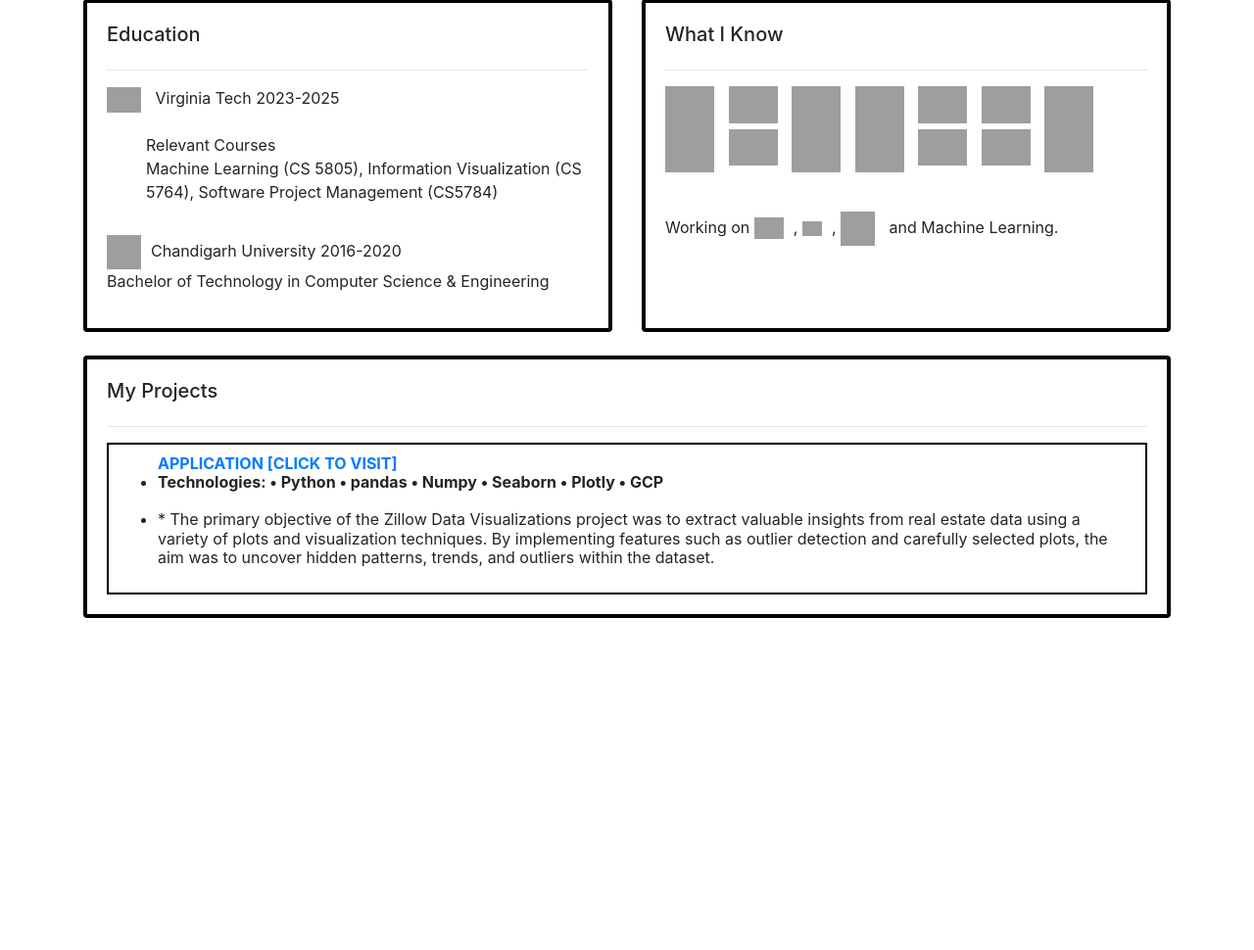
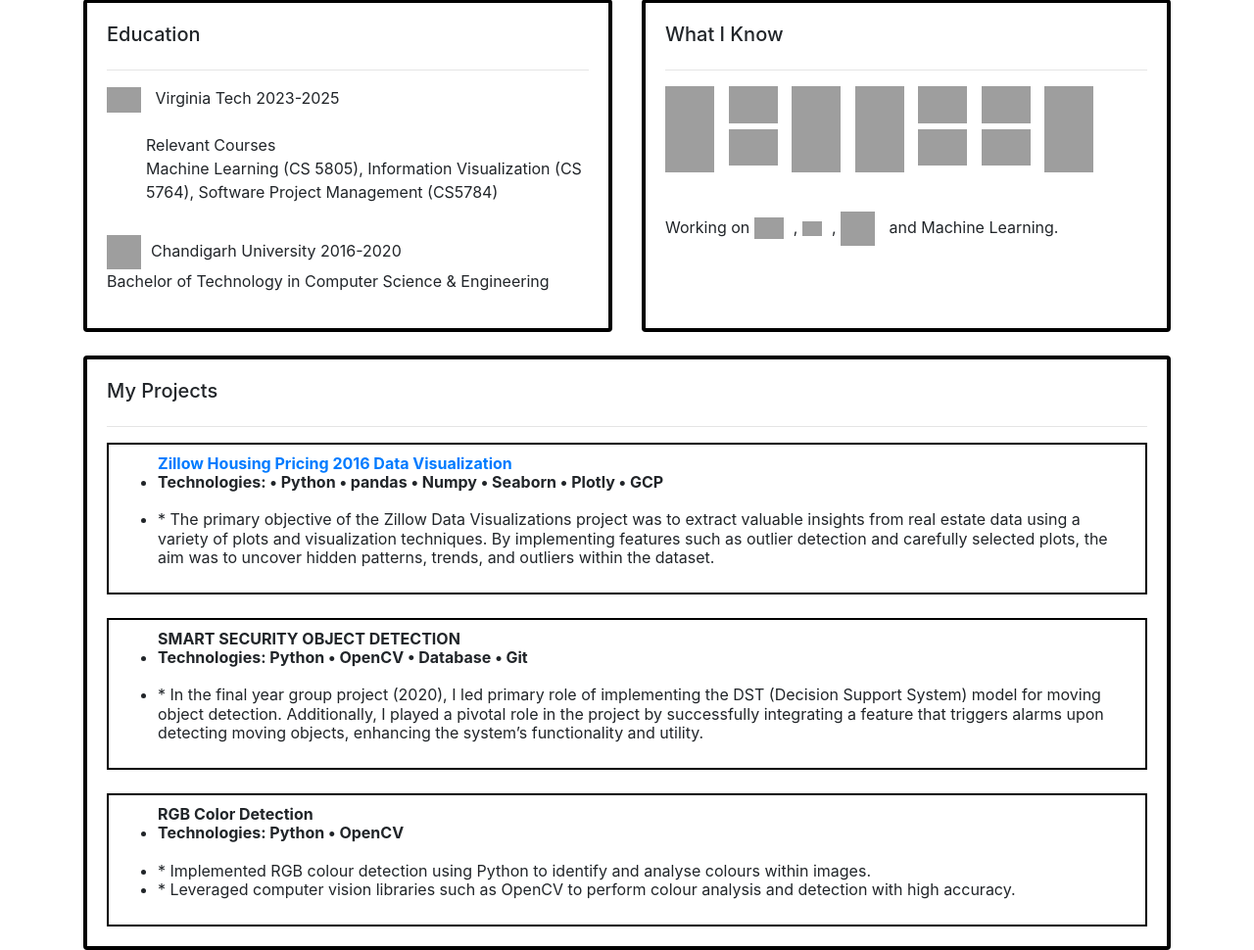
Before and after one commit to AbhimanyuBhagwati/mywebsite, a Django app: page / in a window 1280 px wide. Shown: the part 1401-2371 px from the top of the page at 98% size. Before the commit the page ends 2032 px from the top, so only its background shows below. Run offline with Django 3.2, Linux system fonts and the light colour scheme; some libraries are stand-ins or nearby versions; grey boxes are pictures that could not be loaded.

Commit message:
Update home.html

```diff
--- a/base/templates/base/home.html
+++ b/base/templates/base/home.html
@@ -176,7 +176,7 @@
                 <hr>
                 <span class="black-border" style="padding: 10px; line-height: 1.2;">
     <ul>
-    <a href="https://dashapp-4utmtv5bpq-nn.a.run.app" target="_blank" class="social-link"><strong>APPLICATION [CLICK TO VISIT]</strong></a>
+    <a href="https://dashapp-4utmtv5bpq-nn.a.run.app" target="_blank" class="social-link"><strong>Zillow Housing Pricing 2016 Data Visualization</strong></a>
 </li><br>
 
         <strong><li>Technologies: • Python • pandas • Numpy • Seaborn • Plotly • GCP</li></strong><br>
@@ -184,8 +184,35 @@
 
     </ul>
 </span>
+                <br>
+                <span class="black-border" style="padding: 10px; line-height: 1.2;">
+    <ul>
+    <strong>SMART SECURITY OBJECT DETECTION</strong>
+</li><br>
+
+        <strong><li>Technologies: Python • OpenCV • Database • Git</li></strong><br>
+        <li>* In the final year group project (2020), I led primary role of implementing the DST (Decision Support System) model for moving object detection. Additionally, I played a pivotal role in the project by successfully integrating a feature that triggers alarms upon detecting moving objects, enhancing the system’s functionality and utility.</li>
+
+    </ul>
+</span>
+       <br>
+                <span class="black-border" style="padding: 10px; line-height: 1.2;">
+    <ul>
+    <strong>RGB Color Detection</strong>
+</li><br>
+
+        <strong><li>Technologies: Python • OpenCV</li></strong><br>
+        <li>* Implemented RGB colour detection using Python to identify and analyse colours within images.</li>
+        <li>*  Leveraged computer vision libraries such as OpenCV to perform colour analysis and detection with high
+   accuracy.</li>
+
+    </ul>
+</span>
                 </div>
         </div>
+
+
+
 
 </div>
 
```
